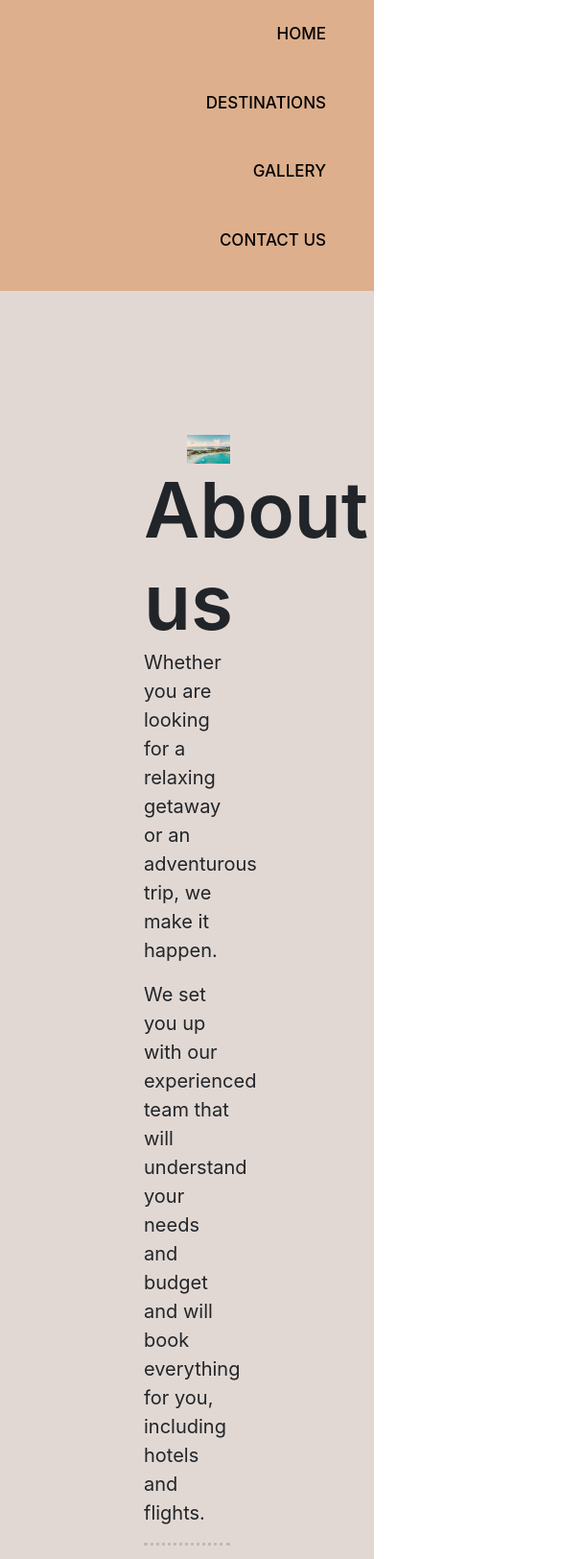
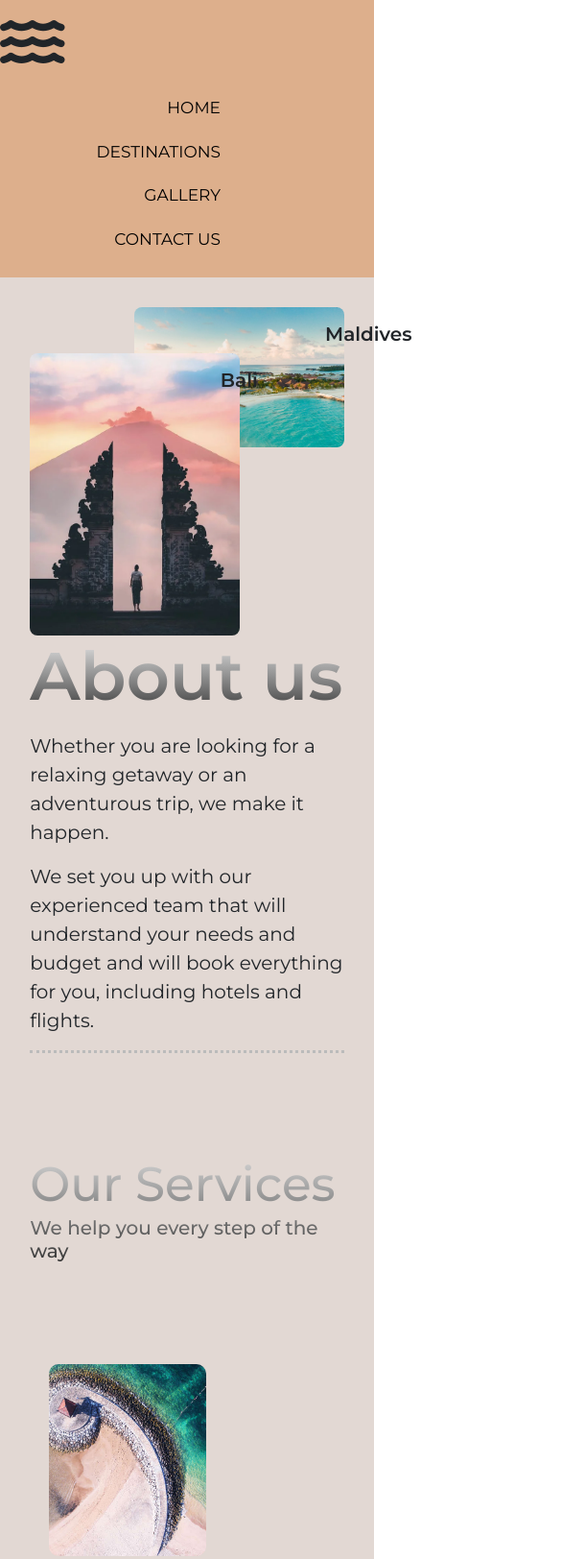
Before and after one commit to Dianake/Group-6-project, a plain HTML site: page aboutus.html in a window 390 px wide. Shown: the top 1624 px of the page at 96% size, 585 px wide, since content can reach past the window. Drawn offline with nearby package versions, Linux system fonts and the light colour scheme.

Commit message:
changed the pics

```diff
--- a/aboutus.html
+++ b/aboutus.html
@@ -5,14 +5,12 @@
     <meta charset="UTF-8" />
     <title>Travel The World</title>
     <meta name="viewport" content="width=device-width, initial-scale=1.0" />
-
+    <meta http-equiv="X-UA-Compatible" content="IE=edge,chrome=1">
+<meta name="HandheldFriendly" content="true">
     <link rel="stylesheet" href="./css/aboutus.css" />
-    <link rel="preconnect" href="https://fonts.googleapis.com" />
-    <link rel="preconnect" href="https://fonts.gstatic.com" crossorigin />
-    <link
-      href="https://fonts.googleapis.com/css2?family=Poppins:wght@300&display=swap"
-      rel="stylesheet"
-    />
+    <link rel="preconnect" href="https://fonts.googleapis.com">
+    <link rel="preconnect" href="https://fonts.gstatic.com" crossorigin>
+    <link href="https://fonts.googleapis.com/css2?family=Montserrat:wght@400;500;600&display=swap" rel="stylesheet">
     <link
       rel="stylesheet"
       href="https://cdn.jsdelivr.net/npm/bootstrap@4.6.2/dist/css/bootstrap.min.css"
@@ -44,18 +42,30 @@
   <body>
     <!--navbar-->
     <div class="main">
+
       <nav>
+        <div class="logo">
+        <i class="fa-solid fa-water"></i></div>
         <ul>
           <li><a href="#">HOME</a></li>
           <li><a href="#">DESTINATIONS</a></li>
           <li><a href="#">GALLERY</a></li>
           <li><a href="#">CONTACT US</a></li>
         </ul>
+
       </nav>
     </div>
     <!--About us section-->
     <div class="about-section">
-      <img src="./pictures/maldives.jpeg" />
+      <div class="imagestack">
+      <div  class="imagest">
+        <img src="./pictures/maldives.jpeg" >
+      <p>Maldives</p></div>
+      <div class="imagest">
+        <img src="./pictures/bali11.png">
+      <p>Bali</p></div>
+
+    </div>
       <h1>About us</h1>
       <p>
         Whether you are looking for a relaxing getaway or an adventurous trip,
@@ -63,9 +73,7 @@
       </p>
       <p>
         We set you up with our experienced team that will understand your needs
-        and budget
-        <br />
-        and will book everything for you, including hotels and flights.
+        and budget and will book everything for you, including hotels and flights.
       </p>
 
 
--- a/css/aboutus.css
+++ b/css/aboutus.css
@@ -1,8 +1,12 @@
-body {
-  font-family: "Poppins", sans-serif;
+* {
+  font-family: "Montserrat", sans-serif;
 }
 hr.dotted {
   border-top: 3px dotted #bbb;
+}
+.logo {
+  font-size: 60px;
+  padding-right: 90%;
 }
 nav {
   background: #ddaf8c;
@@ -14,53 +18,115 @@ nav {
 nav ul li {
   list-style: none;
   display: inline-block;
-  padding: 13px 40px;
-  margin: 10px;
+  padding: 10px 40px;
+  margin-left: 10px;
+  margin-right: 120px;
 }
 nav ul li a {
   text-decoration: none;
   color: black;
   font-size: 17px;
-  font-weight: 500;
+  font-weight: 500px;
+}
+nav ul li a:hover {
+  -webkit-text-stroke: 1px white;
+  color: transparent;
 }
 .video {
   width: 100%;
   height: 50vh;
   object-fit: cover;
 }
+
 .about-section {
   text-align: left;
   background-color: #e2d8d3;
-  padding: 150px;
+  padding: 50px;
   font-size: 20px;
   font-weight: 300px;
 }
+@media screen and (max-width: 800px) {
+  .about-section {
+    padding: 8%;
+  }
+}
 .about-section h1 {
-  font-size: 80px;
+  font-size: 70px;
   font-weight: 600;
-  margin: 0%;
+  margin-bottom: 5%;
+  background: -webkit-linear-gradient(#eee, #333);
+  -webkit-background-clip: text;
+  -webkit-text-fill-color: transparent;
 }
-.about-section img {
+
+.imagestack:first-of-type {
+  display: grid;
+}
+
+.imagestack p {
+  text-align: center;
+  padding: 10px;
+  border: solid black;
+  width: 5px;
+  font-weight: 800;
+  margin-left: 85%;
+  bottom: 20px;
+}
+
+.imagest img {
+  height: 600px;
+  width: 50%;
   float: right;
-  width: 50%;
+  border-radius: 8px;
+}
+@media screen and (max-width: 800px) {
+  .imagest img {
+    display: block;
+    height: auto;
+  }
+}
+
+.imagest {
+  grid-column: 2 / span 2;
+  grid-row: 1 / span 3;
+}
+.imagest:last-of-type {
+  grid-column: 1 / span 2;
+  grid-row: 2 / span 3;
+}
+
+@media screen and (max-width: 800px) {
+  .about-section img {
+    display: block;
+    width: 100%;
+  }
 }
 .services {
   text-align: left;
   margin: 90px auto 90px;
   font-size: 50px;
-  padding-top: 20%;
+  padding-top: 5%;
+  background: -webkit-linear-gradient(#eee, #333);
+  -webkit-background-clip: text;
+  -webkit-text-fill-color: transparent;
 }
+
 .help {
   font-size: 20px;
   padding-top: 1%;
   font-weight: 300px;
+  color: black;
 }
 .child {
   align-items: center;
   display: flex;
   align-items: flex-start;
 }
-
+@media screen and (max-width: 800px) {
+  .child {
+    display: block;
+  }
+}
 .activity {
   text-align: center;
   margin: 20px;
@@ -69,21 +135,22 @@ nav ul li a {
   max-width: 50%;
   flex-grow: 1;
 }
+@media screen and (max-width: 800px) {
+  .activity {
+    max-width: 100%;
+    text-align: left;
+  }
+}
 .activity img {
   max-width: 100%;
   object-fit: cover;
-  height: 300px;
-  width: 100%;
+  height: 200px;
+  width: 50%;
   border-radius: 10px;
 }
 
-@media screen and (max-width: 800px) {
-  .child {
-    display: block;
-  }
-}
 .btn:hover {
-  box-shadow: #bbb 12px 16px 0;
+  box-shadow: rgb(202, 134, 110) 12px 16px 0;
 }
 .footer {
   padding: 20px;
@@ -91,15 +158,18 @@ nav ul li a {
   padding: 80px 5%;
   display: flex;
 }
-
+@media screen and (max-width: 800px) {
+  .footer {
+    display: block;
+  }
+}
 .column2 {
   flex-grow: 1;
-  padding-left: 200px;
 }
 .column2 h3 {
   text-align: left;
-  padding-left: 200px;
 }
+
 .footer div h3 {
   font-weight: 800;
   margin-bottom: 10px;
@@ -108,14 +178,22 @@ nav ul li a {
 
 .column1 p {
   font-size: 20px;
+  max-width: 500px;
+  padding-right: 200px;
 }
 
 .column1 a {
   display: block;
   text-decoration: none;
   color: black;
+  font-weight: bold;
   margin-bottom: 10px;
   font-size: 20px;
+}
+
+.column1 a:hover {
+  -webkit-text-stroke: 1px white;
+  color: transparent;
 }
 form input {
   width: 300px;
@@ -128,14 +206,19 @@ form input {
 form button {
   background: transparent;
   border: 2px solid white;
-  border-radius: 20px;
+  border-radius: 10px;
   font-size: 20px;
+}
+
+form button:hover {
+  -webkit-text-stroke: 1px white;
+  color: transparent;
 }
 .socialicons {
   margin-top: 30px;
 }
 .socialicons i {
-  font-size: 22px;
+  font-size: 32px;
   margin: 10px;
 }
 .empty {
--- /dev/null
+++ b/css/africa.css
@@ -0,0 +1,53 @@
+* {
+  font-family: "Montserrat", sans-serif;
+}
+hr.dotted {
+  border-top: 3px dotted #bbb;
+}
+.logo {
+  font-size: 60px;
+  padding-right: 90%;
+}
+nav {
+  background: #ddaf8c;
+
+  width: 100%;
+  text-align: right;
+  padding-bottom: 0.2%;
+}
+nav ul li {
+  list-style: none;
+  display: inline-block;
+  padding: 10px 40px;
+  margin-left: 10px;
+  margin-right: 120px;
+}
+nav ul li a {
+  text-decoration: none;
+  color: black;
+  font-size: 17px;
+  font-weight: 500px;
+}
+nav ul li a:hover {
+  -webkit-text-stroke: 1px white;
+  color: transparent;
+}
+.row h2 {
+  margin-top: 5%;
+  margin-left: 100px;
+  font-size: 100px;
+}
+.row p {
+  margin-left: 100px;
+  margin-right: 50%;
+  font-size: 20px;
+}
+
+button {
+  width: 310px;
+  color: #000;
+  font-size: 10px;
+  padding: 12px 0;
+  background: white;
+  margin-bottom: 10px;
+}
```
Also changed, not shown: africa.html (+69 -17 lines), pictures/africa-camels.jpeg (added), pictures/bali11.png (added), pictures/desert-1.jpg (added), pictures/pic-camels.jpeg (added), 3 other files.
